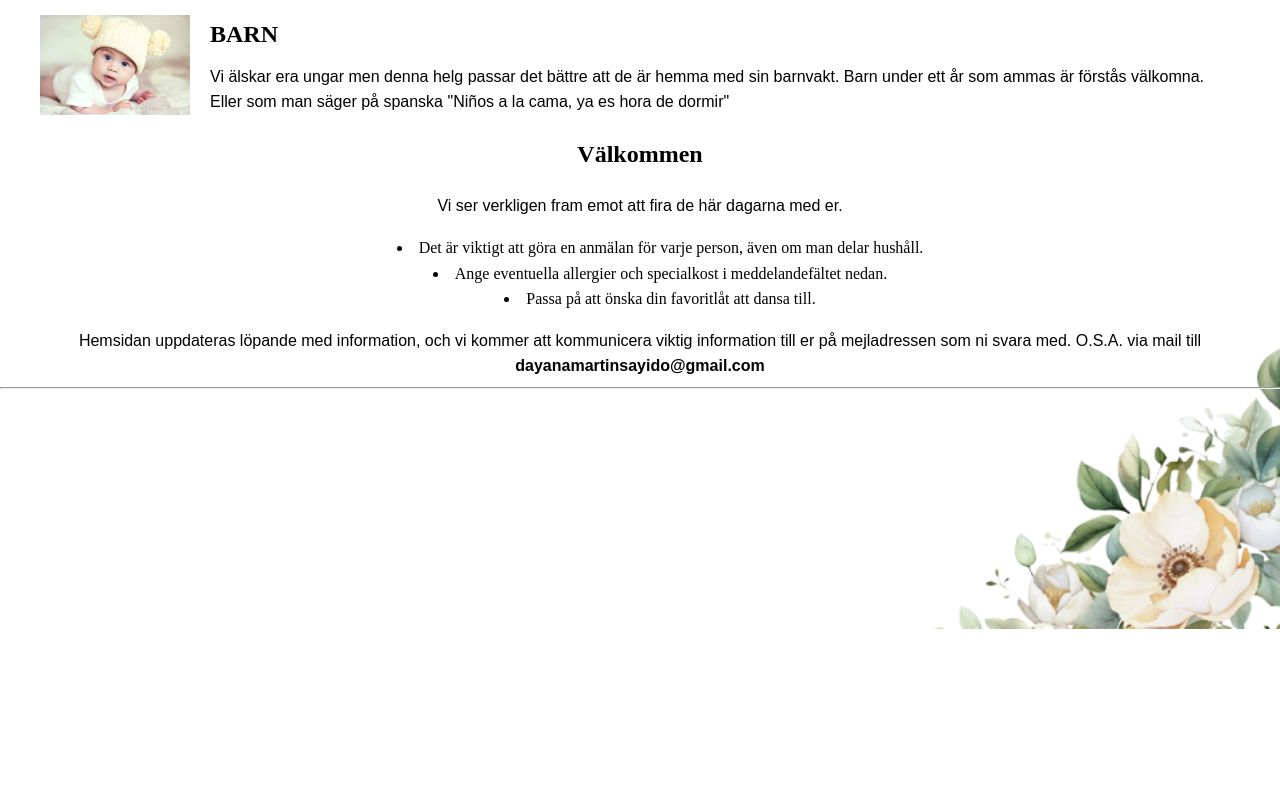
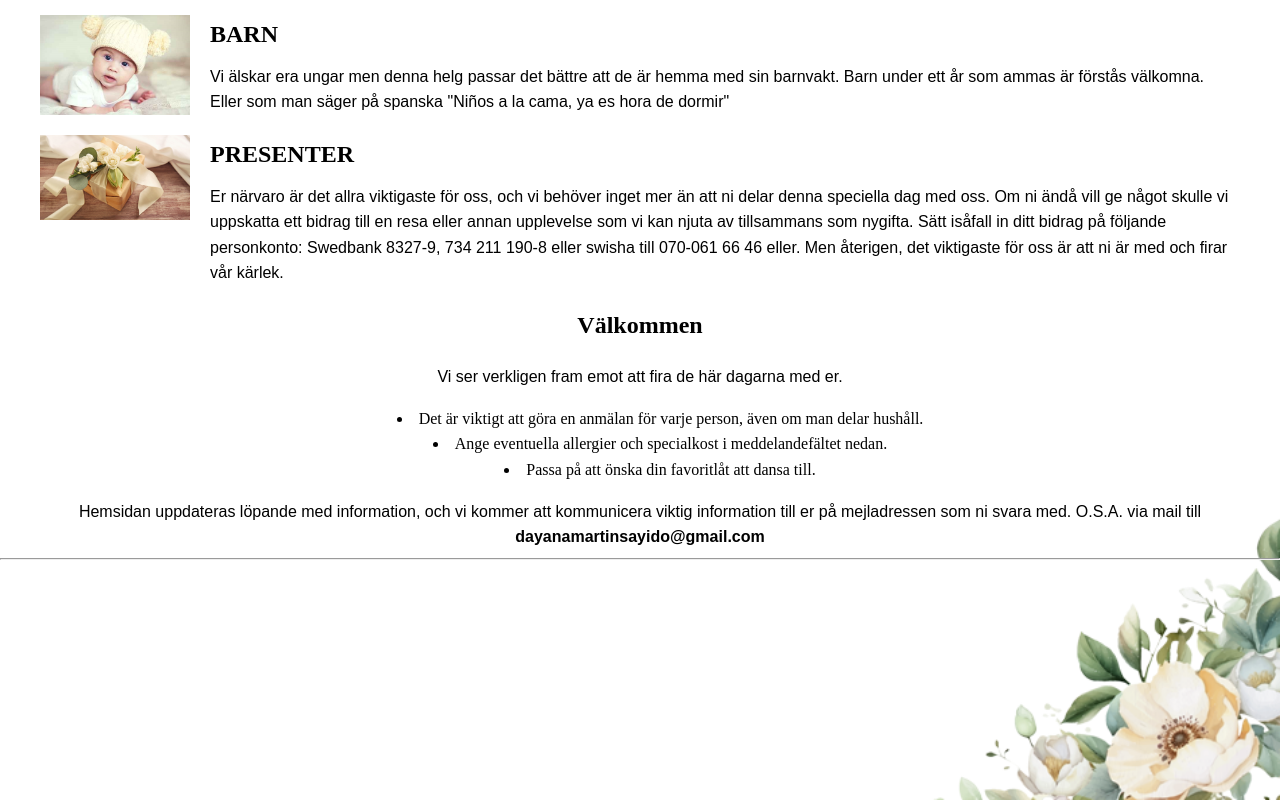
Before and after one commit to dayanamartinsayido/dayanamartinsayido.github.io, a plain HTML site: page index.html in a window 1280 px wide. Shown: the part 6377-7177 px from the top of the page. Before the commit the page ends 7006 px from the top, so only its background shows below. Drawn offline with Linux system fonts and the light colour scheme.

Commit message:
Add files via upload

```diff
--- a/index.html
+++ b/index.html
@@ -176,12 +176,25 @@
                 </li>
 
                 <li class="info-section">
-                    <img src="information/children.jpg" alt="Boende" class="info-image">
+                    <img src="information/children.jpg" alt="Children" class="info-image">
                     <div class="info-content">
                         <h2>BARN</h2>
                         <p>Vi älskar era ungar men denna helg passar det bättre att de är hemma med sin barnvakt. Barn
                             under ett år som ammas är förstås välkomna. Eller som man säger på spanska "Niños a la cama,
                             ya es hora de dormir" </p>
+                    </div>
+                </li>
+
+                <li class="info-section">
+                    <img src="information/gifts.jpg" alt="Gifts" class="info-image">
+                    <div class="info-content">
+                        <h2>PRESENTER</h2>
+                        <p>Er närvaro är det allra viktigaste för oss, och vi behöver inget mer än att ni delar denna
+                            speciella dag med oss. Om ni ändå vill ge något skulle vi uppskatta ett bidrag till en resa
+                            eller annan upplevelse som vi kan njuta av tillsammans som nygifta. Sätt isåfall in ditt
+                            bidrag på
+                            följande personkonto: Swedbank 8327-9, 734 211 190-8 eller swisha till 070-061 66 46
+                            eller. Men återigen, det viktigaste för oss är att ni är med och firar vår kärlek.</p>
                     </div>
                 </li>
             </ul>
```
